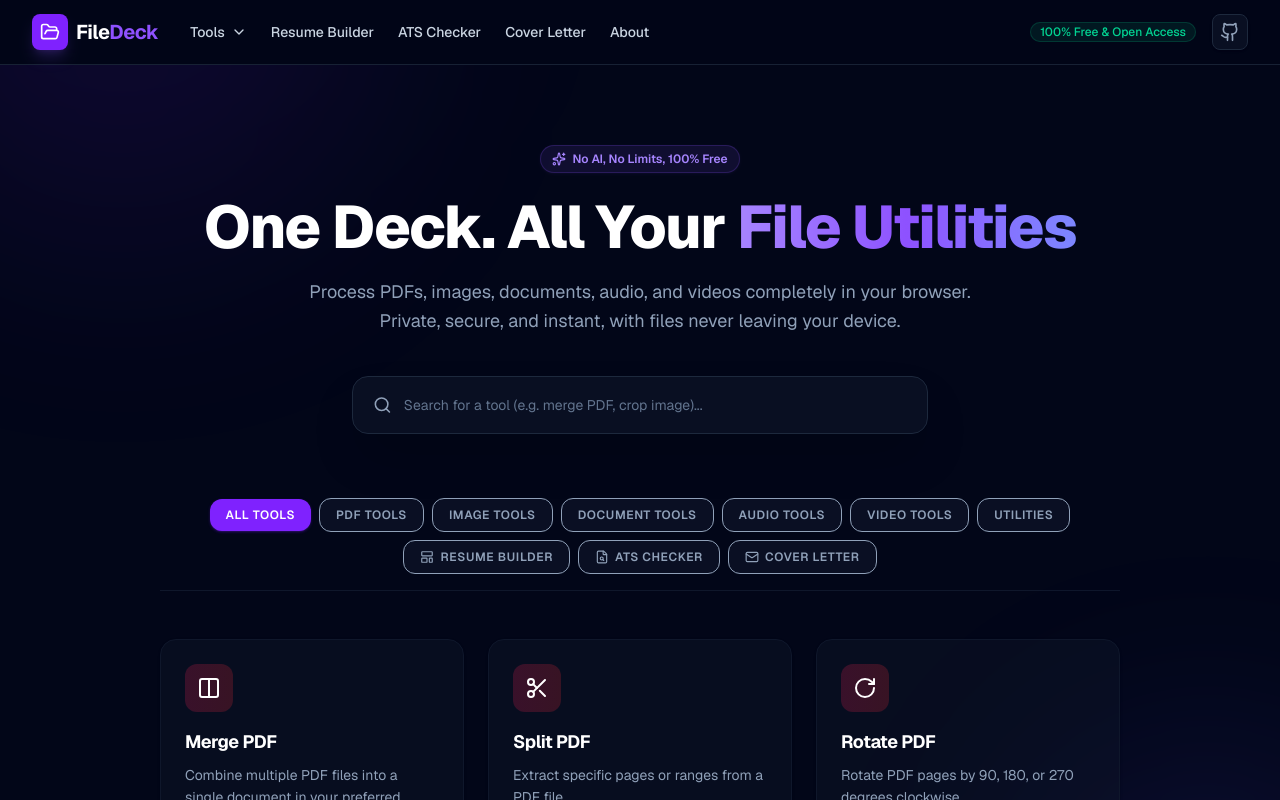
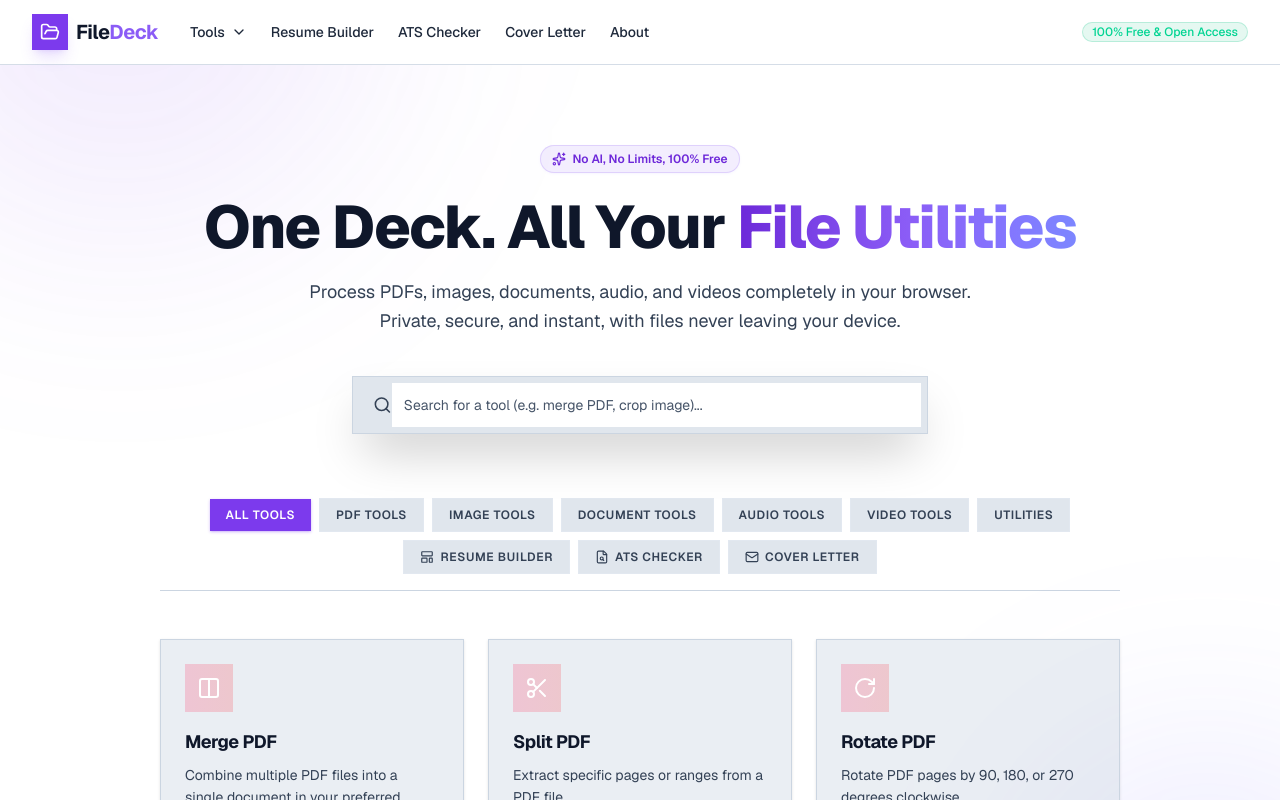
Before and after one commit to Naveen27K/filedeck, a Next.js app in the folder apps/web/: page / in a window 1280 px wide. Shown: the top 800 px of the page. Built offline with nearby package versions, Linux system fonts and the light colour scheme.

Commit message:
Update website

```diff
--- a/apps/web/src/app/globals.css
+++ b/apps/web/src/app/globals.css
@@ -1,21 +1,130 @@
 @import "tailwindcss";
 
 :root {
-  --background: #020617;
-  --foreground: #f8fafc;
+  --background: #ffffff;
+  --foreground: #0f172a;
 }
 
-@theme inline {
+@theme {
   --color-background: var(--background);
   --color-foreground: var(--foreground);
   --font-sans: var(--font-geist-sans);
   --font-mono: var(--font-geist-mono);
+
+  /* Map slate colors to light mode counterparts (dark slate -> white/light grey, light slate -> dark grey/black) */
+  --color-slate-950: #ffffff;
+  --color-slate-900: #cbd5e1; /* used for card borders and card bg tints */
+  --color-slate-850: #e2e8f0;
+  --color-slate-800: #cbd5e1;
+  --color-slate-700: #94a3b8;
+  --color-slate-600: #64748b;
+  --color-slate-500: #475569;
+  --color-slate-400: #334155;
+  --color-slate-350: #1e293b;
+  --color-slate-300: #1e293b;
+  --color-slate-200: #0f172a;
+  --color-slate-100: #0f172a;
+
+  /* Redefine violet (which is our main accent purple color) */
+  --color-violet-950: #faf5ff;
+  --color-violet-900: #f3e8ff;
+  --color-violet-850: #e9d5ff;
+  --color-violet-800: #d8b4fe;
+  --color-violet-700: #a78bfa;
+  --color-violet-600: #7c3aed; /* Primary Purple */
+  --color-violet-500: #8b5cf6;
+  --color-violet-400: #6d28d9;
+  --color-violet-300: #5b21b6;
+  --color-violet-200: #4c1d95;
+  --color-violet-100: #2e1065;
+
+  /* Override border radiuses for sharp edges */
+  --radius-xs: 0px;
+  --radius-sm: 0px;
+  --radius-md: 0px;
+  --radius-lg: 0px;
+  --radius-xl: 0px;
+  --radius-2xl: 0px;
+  --radius-3xl: 0px;
+  --radius-4xl: 0px;
 }
 
 body {
   background: var(--background);
   color: var(--foreground);
   font-family: var(--font-geist-sans), Arial, Helvetica, sans-serif;
+}
+
+/* Base Light Mode Typography and Component Overrides */
+
+/* Make headings, labels, strong, and main text dark when originally text-white */
+h1.text-white,
+h2.text-white,
+h3.text-white,
+h4.text-white,
+h5.text-white,
+h6.text-white,
+p.text-white,
+strong.text-white,
+span.text-white:not(.bg-violet-600 *):not(.bg-violet-500 *):not(.bg-emerald-500 *):not(.bg-rose-500 *):not(.bg-indigo-500 *) {
+  color: #0f172a !important;
+}
+
+/* Force hover text on links to violet/purple */
+a.text-slate-300:hover,
+a.text-slate-400:hover,
+a.text-slate-500:hover,
+button.text-slate-300:hover,
+button.text-slate-400:hover,
+button.text-slate-500:hover {
+  color: #7c3aed !important;
+}
+
+/* If the element has a bg-violet or bg-indigo background, hover:text-white should stay white */
+.bg-violet-600:hover,
+.bg-violet-500:hover,
+.bg-violet-600 *:hover,
+.bg-violet-500 *:hover,
+.bg-indigo-600:hover,
+.bg-indigo-500:hover,
+.bg-indigo-600 *:hover,
+.bg-indigo-500 *:hover {
+  color: #ffffff !important;
+}
+
+/* Otherwise, if a link/button is not inside a purple/colored bg, map hover:text-white to violet-600 */
+a.hover\:text-white:hover:not(.bg-violet-600 *):not(.bg-violet-500 *):not(.bg-indigo-600 *):not(.bg-indigo-500 *):not(.bg-rose-500 *):not(.bg-emerald-500 *),
+button.hover\:text-white:hover:not(.bg-violet-600 *):not(.bg-violet-500 *):not(.bg-indigo-600 *):not(.bg-indigo-500 *):not(.bg-rose-500 *):not(.bg-emerald-500 *) {
+  color: #7c3aed !important;
+}
+
+/* Ensure buttons/badges with violet backgrounds have white text */
+.bg-violet-600,
+.bg-violet-500,
+.bg-violet-600 *,
+.bg-violet-500 * {
+  color: #ffffff !important;
+}
+
+/* Hover effects for cards to pop in purple */
+.group:hover.border-slate-850 {
+  border-color: #7c3aed !important;
+  box-shadow: 4px 4px 0px 0px rgba(124, 58, 237, 0.15) !important;
+}
+.group:hover.border-slate-900 {
+  border-color: #7c3aed !important;
+  box-shadow: 4px 4px 0px 0px rgba(124, 58, 237, 0.15) !important;
+}
+
+/* Make inputs look sharp and clean in light mode */
+input, textarea, select {
+  background-color: #ffffff !important;
+  color: #0f172a !important;
+  border-color: #cbd5e1 !important;
+}
+input:focus, textarea:focus, select:focus {
+  border-color: #7c3aed !important;
+  box-shadow: 0 0 0 2px rgba(124, 58, 237, 0.1) !important;
 }
 
 @media print {
--- a/apps/web/src/app/layout.tsx
+++ b/apps/web/src/app/layout.tsx
@@ -27,7 +27,7 @@
   return (
     <html
       lang="en"
-      className={`${geistSans.variable} ${geistMono.variable} h-full antialiased dark`}
+      className={`${geistSans.variable} ${geistMono.variable} h-full antialiased`}
     >
       <body className="min-h-full flex flex-col bg-slate-950 text-slate-100 font-sans">
         <Navbar />
--- a/apps/web/src/components/layout/Navbar.tsx
+++ b/apps/web/src/components/layout/Navbar.tsx
@@ -4,22 +4,7 @@
 import Link from 'next/link';
 import { ChevronDown, FolderOpen, Menu, X, FileText, Image as ImageIcon, Video, Music, Sparkles, Settings } from 'lucide-react';
 
-const GithubIcon = (props: React.SVGProps<SVGSVGElement>) => (
-  <svg
-    viewBox="0 0 24 24"
-    width="24"
-    height="24"
-    stroke="currentColor"
-    strokeWidth="2"
-    fill="none"
-    strokeLinecap="round"
-    strokeLinejoin="round"
-    {...props}
-  >
-    <path d="M15 22v-4a4.8 4.8 0 0 0-1-3.5c3 0 6-2 6-5.5.08-1.25-.27-2.48-1-3.5.28-1.15.28-2.35 0-3.5 0 0-1 0-3 1.5-2.64-.5-5.36-.5-8 0C6 2 5 2 5 2c-.3 1.15-.3 2.35 0 3.5A5.403 5.403 0 0 0 4 9c0 3.5 3 5.5 6 5.5-.39.49-.68 1.05-.85 1.65-.17.6-.22 1.23-.15 1.85v4" />
-    <path d="M9 18c-4.51 2-5-2-7-2" />
-  </svg>
-);
+
 
 const CATEGORIES = [
   { name: 'PDF Tools', href: '/#pdf', icon: FileText, color: 'text-rose-500' },
@@ -106,15 +91,6 @@
             <span className="inline-flex items-center rounded-full bg-emerald-500/10 px-2.5 py-0.5 text-xs font-medium text-emerald-400 ring-1 ring-inset ring-emerald-500/20">
               100% Free & Open Access
             </span>
-            <a
-              href="https://github.com/Naveen27K/filedeck"
-              target="_blank"
-              rel="noopener noreferrer"
-              className="flex h-9 w-9 items-center justify-center rounded-lg border border-slate-800 bg-slate-900/60 text-slate-400 hover:text-white hover:border-slate-700 transition-all duration-200 hover:bg-slate-800/80 shadow-sm"
-              title="View on GitHub"
-            >
-              <GithubIcon className="h-5 w-5" />
-            </a>
           </div>
 
           {/* Mobile Menu Button */}
@@ -158,19 +134,10 @@
               About FileDeck
             </Link>
           </div>
-          <div className="px-3 py-2 flex items-center justify-between border-t border-slate-900 mt-2 pt-2">
+          <div className="px-3 py-2 flex items-center justify-center border-t border-slate-900 mt-2 pt-2">
             <span className="inline-block rounded-full bg-emerald-500/10 px-3 py-1 text-xs font-medium text-emerald-400 ring-1 ring-inset ring-emerald-500/20">
               Free, No-Account File Tools
             </span>
-            <a
-              href="https://github.com/Naveen27K/filedeck"
-              target="_blank"
-              rel="noopener noreferrer"
-              className="flex h-9 w-9 items-center justify-center rounded-lg border border-slate-800 bg-slate-900/60 text-slate-400 hover:text-white hover:border-slate-700 transition-all"
-              title="View on GitHub"
-            >
-              <GithubIcon className="h-5 w-5" />
-            </a>
           </div>
         </div>
       )}
```
